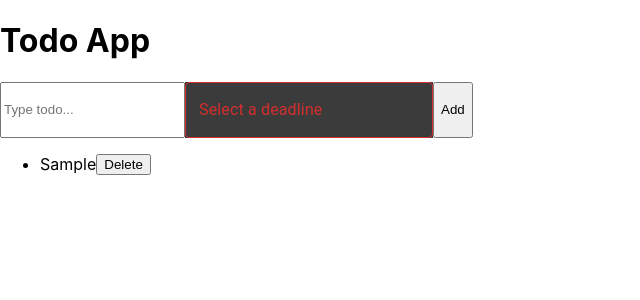
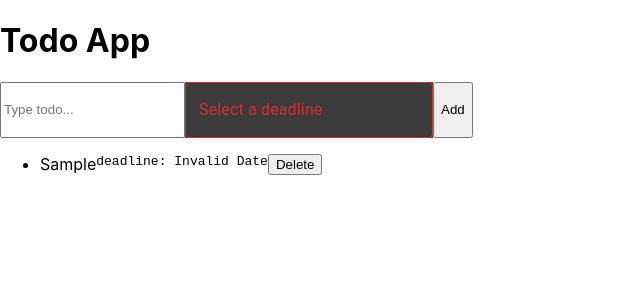
Before and after one commit to ajayjoseaji/todo-app-redux, a Next.js app: page / in a window 1280 px wide. Both pictures are taken after typing "Sample" into the empty fields and a click on the button "Add". Shown: the top 300 px of the page, without its empty margins (0-640 px from the left). Built offline with nearby package versions, Linux system fonts and the light colour scheme.

Commit message:
deadline show on todo list

```diff
--- a/components/TodoItem.js
+++ b/components/TodoItem.js
@@ -38,7 +38,7 @@ export const TodoItem = ({ id, title, time}) => {
         <li>
             <div style={{display: "inline-flex"}}>
                 {title} <br />
-                {/* <code>deadline: 12:00 am</code> */}
+                <code>deadline: {time}</code>
                 <button onClick={() => removeTask() }>Delete</button>
             </div>
         </li>
```
